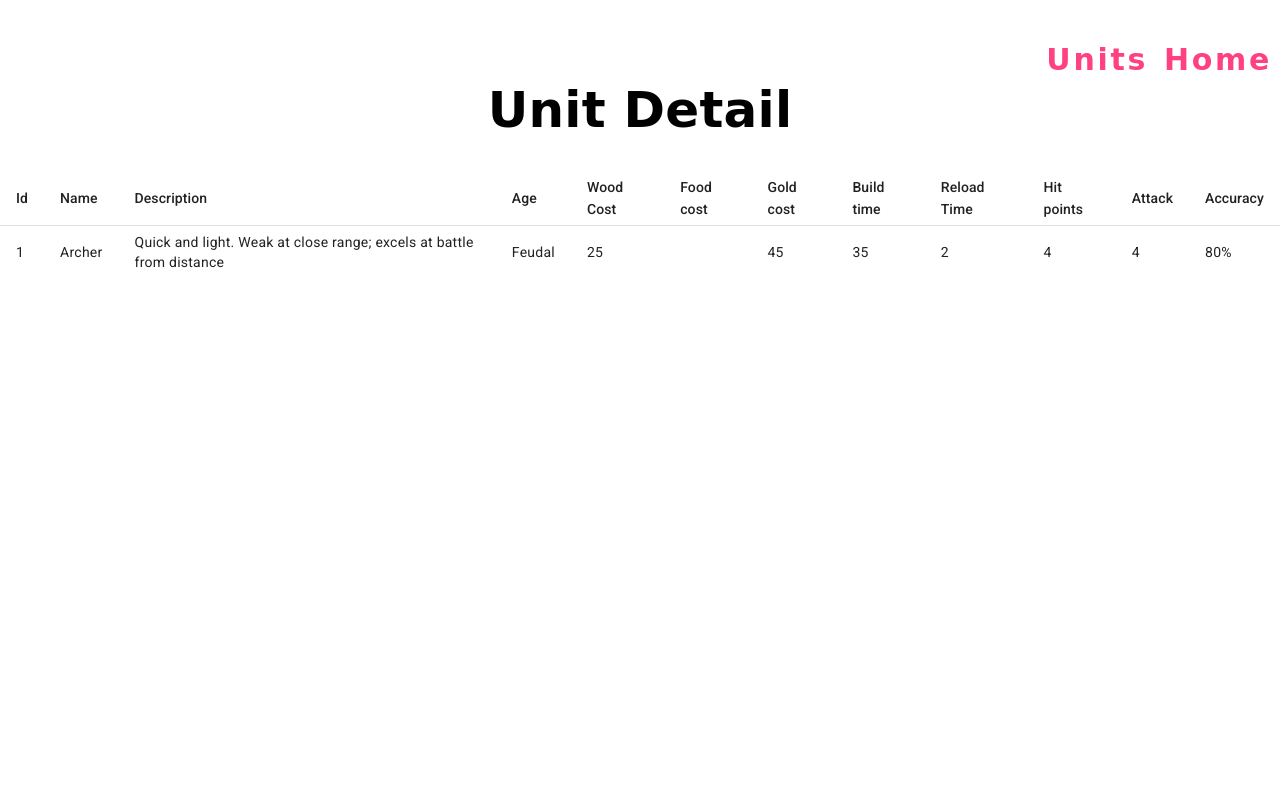
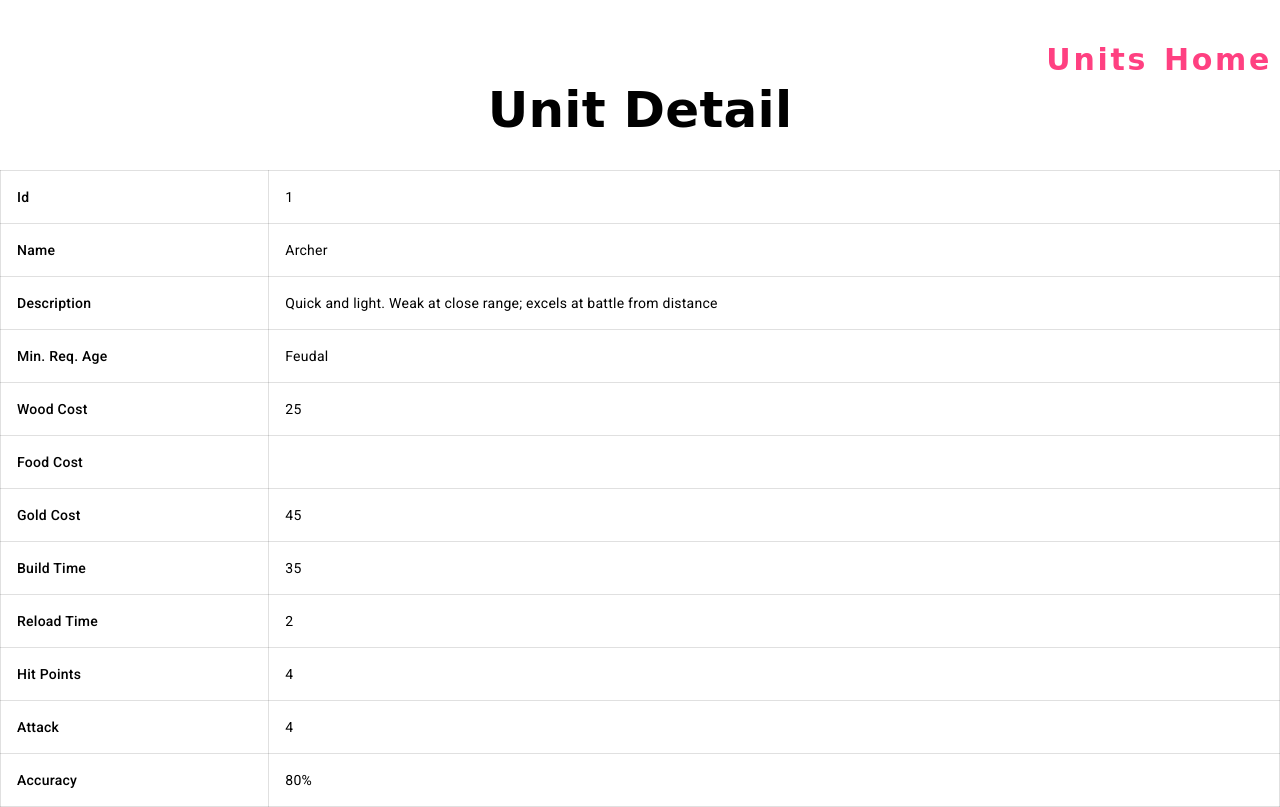
Before and after one commit to paulabr/age-of-empires-challenge, an Angular app: page /units/1 in a window 1280 px wide. Built offline with nearby package versions, Linux system fonts and the light colour scheme.

Commit message:
add css for detail table

```diff
--- a/src/app/components/navbar/navbar.component.scss
+++ b/src/app/components/navbar/navbar.component.scss
@@ -6,10 +6,8 @@
   font-size: 30px;
   font-family: "Comic Sans MS", sans-serif;
   color: dodgerblue;
+}
 
-  //margin-right: 50px;
-  //padding-top: 50px;
-}
 .buttons-row {
   padding-top: 50px;
 }
--- a/src/app/pages/home/home-view/home-view.component.html
+++ b/src/app/pages/home/home-view/home-view.component.html
@@ -1,4 +1,4 @@
 <div class="text">Home page</div>
 <div>
-  <img class="center" src="./assets/images/ageofempire.PNG" alt="age" width="1520" height="780">
+  <img class="center" src="./assets/images/ageofempire.PNG" alt="age" width="1520" height="700">
 </div>
--- a/src/app/pages/unit-detail/unit-detail-view/unit-detail-view.component.html
+++ b/src/app/pages/unit-detail/unit-detail-view/unit-detail-view.component.html
@@ -1,70 +1,121 @@
 <div class="text">Unit Detail</div>
-<div class="table">
-  <table mat-table [dataSource]="toBeDisplayed" >
+<!--<div class="table">-->
+<!--  <table mat-table [dataSource]="toBeDisplayed" >-->
 
-    <ng-container matColumnDef="id">
-      <th mat-header-cell *matHeaderCellDef> Id</th>
-      <td mat-cell *matCellDef="let element"> {{element.id}} </td>
-    </ng-container>
+<!--    <ng-container matColumnDef="id">-->
+<!--      <th mat-header-cell *matHeaderCellDef> Id</th>-->
+<!--      <td mat-cell *matCellDef="let element"> {{element.id}} </td>-->
+<!--    </ng-container>-->
 
-    <ng-container matColumnDef="name">
-      <th mat-header-cell *matHeaderCellDef> Name</th>
-      <td mat-cell *matCellDef="let element"> {{element.name}} </td>
-    </ng-container>
+<!--    <ng-container matColumnDef="name">-->
+<!--      <th mat-header-cell *matHeaderCellDef> Name</th>-->
+<!--      <td mat-cell *matCellDef="let element"> {{element.name}} </td>-->
+<!--    </ng-container>-->
 
-    <ng-container matColumnDef="description">
-      <th mat-header-cell *matHeaderCellDef> Description</th>
-      <td mat-cell *matCellDef="let element"> {{element.description}} </td>
-    </ng-container>
+<!--    <ng-container matColumnDef="description">-->
+<!--      <th mat-header-cell *matHeaderCellDef> Description</th>-->
+<!--      <td mat-cell *matCellDef="let element"> {{element.description}} </td>-->
+<!--    </ng-container>-->
 
-    <ng-container matColumnDef="age">
-      <th mat-header-cell *matHeaderCellDef> Age</th>
-      <td mat-cell *matCellDef="let element"> {{ element.age }} </td>
-    </ng-container>
+<!--    <ng-container matColumnDef="age">-->
+<!--      <th mat-header-cell *matHeaderCellDef> Age</th>-->
+<!--      <td mat-cell *matCellDef="let element"> {{ element.age }} </td>-->
+<!--    </ng-container>-->
 
-    <ng-container matColumnDef="wood_cost">
-      <th mat-header-cell *matHeaderCellDef> Wood Cost</th>
-      <td mat-cell *matCellDef="let element"> {{ element.cost?.Wood }} </td>
-    </ng-container>
+<!--    <ng-container matColumnDef="wood_cost">-->
+<!--      <th mat-header-cell *matHeaderCellDef> Wood Cost</th>-->
+<!--      <td mat-cell *matCellDef="let element"> {{ element.cost?.Wood }} </td>-->
+<!--    </ng-container>-->
 
-    <ng-container matColumnDef="food_cost">
-      <th mat-header-cell *matHeaderCellDef> Food cost</th>
-      <td mat-cell *matCellDef="let element"> {{ element.cost?.Food }} </td>
-    </ng-container>
+<!--    <ng-container matColumnDef="food_cost">-->
+<!--      <th mat-header-cell *matHeaderCellDef> Food cost</th>-->
+<!--      <td mat-cell *matCellDef="let element"> {{ element.cost?.Food }} </td>-->
+<!--    </ng-container>-->
 
-    <ng-container matColumnDef="gold_cost">
-      <th mat-header-cell *matHeaderCellDef> Gold cost</th>
-      <td mat-cell *matCellDef="let element"> {{ element.cost?.Gold }} </td>
-    </ng-container>
+<!--    <ng-container matColumnDef="gold_cost">-->
+<!--      <th mat-header-cell *matHeaderCellDef> Gold cost</th>-->
+<!--      <td mat-cell *matCellDef="let element"> {{ element.cost?.Gold }} </td>-->
+<!--    </ng-container>-->
 
-    <ng-container matColumnDef="build_time">
-      <th mat-header-cell *matHeaderCellDef> Build time</th>
-      <td mat-cell *matCellDef="let element"> {{ element.build_time }} </td>
-    </ng-container>
+<!--    <ng-container matColumnDef="build_time">-->
+<!--      <th mat-header-cell *matHeaderCellDef> Build time</th>-->
+<!--      <td mat-cell *matCellDef="let element"> {{ element.build_time }} </td>-->
+<!--    </ng-container>-->
 
-    <ng-container matColumnDef="reload_time">
-      <th mat-header-cell *matHeaderCellDef> Reload Time</th>
-      <td mat-cell *matCellDef="let element"> {{ element.reload_time }} </td>
-    </ng-container>
+<!--    <ng-container matColumnDef="reload_time">-->
+<!--      <th mat-header-cell *matHeaderCellDef> Reload Time</th>-->
+<!--      <td mat-cell *matCellDef="let element"> {{ element.reload_time }} </td>-->
+<!--    </ng-container>-->
 
-    <ng-container matColumnDef="hit_points">
-      <th mat-header-cell *matHeaderCellDef> Hit points</th>
-      <td mat-cell *matCellDef="let element"> {{ element.hit_points }} </td>
-    </ng-container>
+<!--    <ng-container matColumnDef="hit_points">-->
+<!--      <th mat-header-cell *matHeaderCellDef> Hit points</th>-->
+<!--      <td mat-cell *matCellDef="let element"> {{ element.hit_points }} </td>-->
+<!--    </ng-container>-->
 
-    <ng-container matColumnDef="attack">
-      <th mat-header-cell *matHeaderCellDef> Attack </th>
-      <td mat-cell *matCellDef="let element"> {{ element.attack }} </td>
-    </ng-container>
+<!--    <ng-container matColumnDef="attack">-->
+<!--      <th mat-header-cell *matHeaderCellDef> Attack </th>-->
+<!--      <td mat-cell *matCellDef="let element"> {{ element.attack }} </td>-->
+<!--    </ng-container>-->
 
-    <ng-container matColumnDef="accuracy">
-      <th mat-header-cell *matHeaderCellDef> Accuracy </th>
-      <td mat-cell *matCellDef="let element"> {{ element.accuracy }} </td>
-    </ng-container>
+<!--    <ng-container matColumnDef="accuracy">-->
+<!--      <th mat-header-cell *matHeaderCellDef> Accuracy </th>-->
+<!--      <td mat-cell *matCellDef="let element"> {{ element.accuracy }} </td>-->
+<!--    </ng-container>-->
 
 
-    <tr mat-header-row *matHeaderRowDef="displayedColumns"></tr>
-    <tr mat-row *matRowDef="let row; columns: displayedColumns;"></tr>
+<!--    <tr mat-header-row *matHeaderRowDef="displayedColumns"></tr>-->
+<!--    <tr mat-row *matRowDef="let row; columns: displayedColumns;"></tr>-->
 
-  </table>
-</div>
+<!--  </table>-->
+<!--</div>-->
+
+<table class="table" style="width:100%">
+  <tr>
+    <th>Id</th>
+    <td>{{unit?.id}}</td>
+  </tr>
+  <tr>
+    <th>Name</th>
+    <td>{{unit?.name}}</td>
+  </tr>
+  <tr>
+    <th>Description</th>
+    <td>{{unit?.description}}</td>
+  </tr>
+  <tr>
+    <th>Min. Req. Age</th>
+    <td>{{unit?.age}}</td>
+  </tr>
+  <tr>
+    <th>Wood Cost</th>
+    <td>{{unit?.cost?.Wood}}</td>
+  </tr>
+  <tr>
+    <th>Food Cost</th>
+    <td>{{unit?.cost?.Food}}</td>
+  </tr>
+  <tr>
+    <th>Gold Cost</th>
+    <td>{{unit?.cost?.Gold}}</td>
+  </tr>
+  <tr>
+    <th>Build Time</th>
+    <td>{{unit?.build_time}}</td>
+  </tr>
+  <tr>
+    <th>Reload Time</th>
+    <td>{{unit?.reload_time}}</td>
+  </tr>
+  <tr>
+    <th>Hit Points</th>
+    <td>{{unit?.hit_points}}</td>
+  </tr>
+  <tr>
+    <th>Attack</th>
+    <td>{{unit?.attack}}</td>
+  </tr>
+  <tr>
+    <th>Accuracy</th>
+    <td>{{unit?.accuracy}}</td>
+  </tr>
+</table>
--- a/src/app/pages/unit-detail/unit-detail-view/unit-detail-view.component.scss
+++ b/src/app/pages/unit-detail/unit-detail-view/unit-detail-view.component.scss
@@ -1,13 +1,23 @@
 .text {
   text-align: center;
   font-size: 50px;
-  font-family: "Comic Sans MS", sans-serif;
   font-weight: bold;
   margin-top: 50px;
   margin-bottom: 50px;
+  font-family: "Comic Sans MS", sans-serif;
 }
 
-.table {
-  height: 400px;
-  overflow: auto;
+table, th, td {
+  border: 1px solid rgba(0, 0, 0, 0.12);
+  border-collapse: collapse;
 }
+th, td {
+  text-align: left;
+  padding: 0 16px 0 16px;
+  font-size: 14px;
+  height: 52px;
+  font-family: Roboto, "Helvetica Neue", sans-serif;
+}
+th {
+  font-weight: 500;
+}
--- a/src/app/pages/unit-detail/unit-detail-view/unit-detail-view.component.ts
+++ b/src/app/pages/unit-detail/unit-detail-view/unit-detail-view.component.ts
@@ -11,16 +11,14 @@ import {Unit} from "../../../model";
 export class UnitDetailViewComponent implements OnInit {
   displayedColumns = ['id', 'name', 'description', 'age', 'wood_cost', 'food_cost', 'gold_cost', 'build_time', 'reload_time', 'hit_points', 'attack', 'accuracy'];
   toBeDisplayed: Unit[] = [];
+  unit: Unit | undefined;
   constructor(private route: ActivatedRoute, private unitsService: UnitsService) {
   }
 
   ngOnInit() {
     const id = this.route.snapshot.paramMap.get('id');
     if (typeof id === "string") {
-      const unit = this.unitsService.getUnitById(parseInt(id));
-      if (unit) {
-        this.toBeDisplayed.push(unit);
-      }
+      this.unit = this.unitsService.getUnitById(parseInt(id));
     }
   }
 }
```
Also changed, not shown: src/app/pages/units/units-view/units-view.component.ts (+3 -6 lines).
